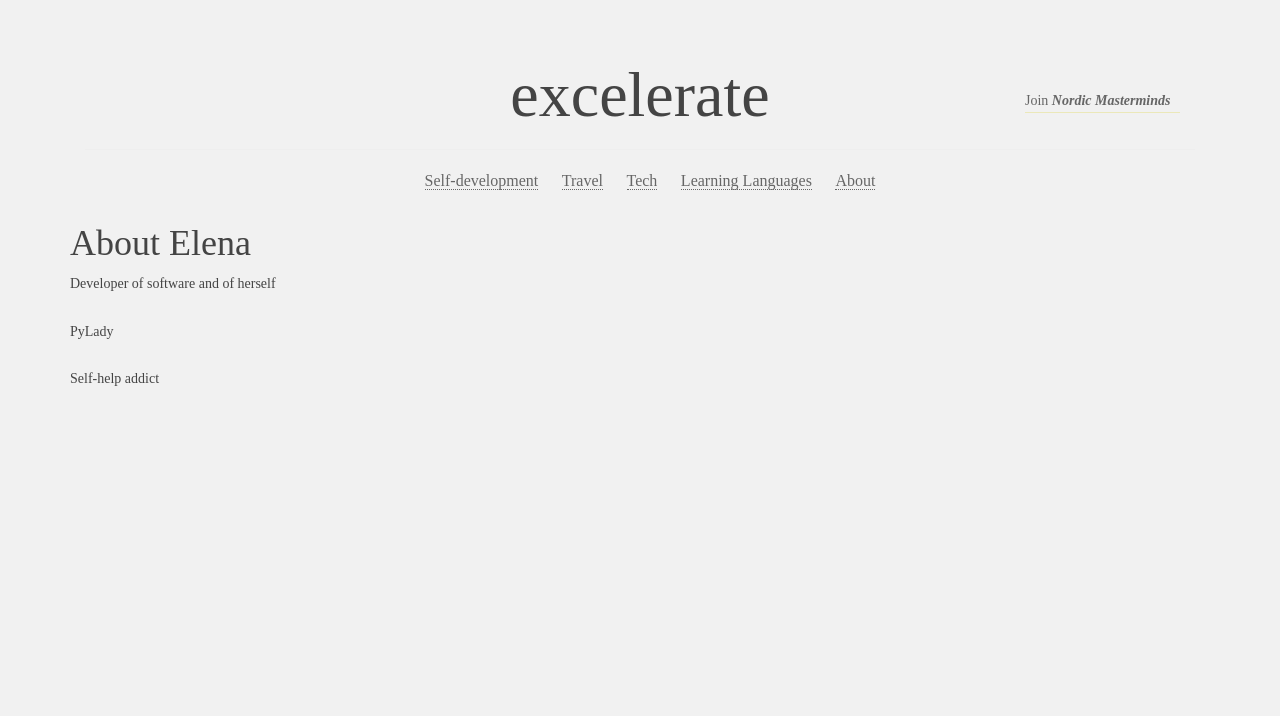
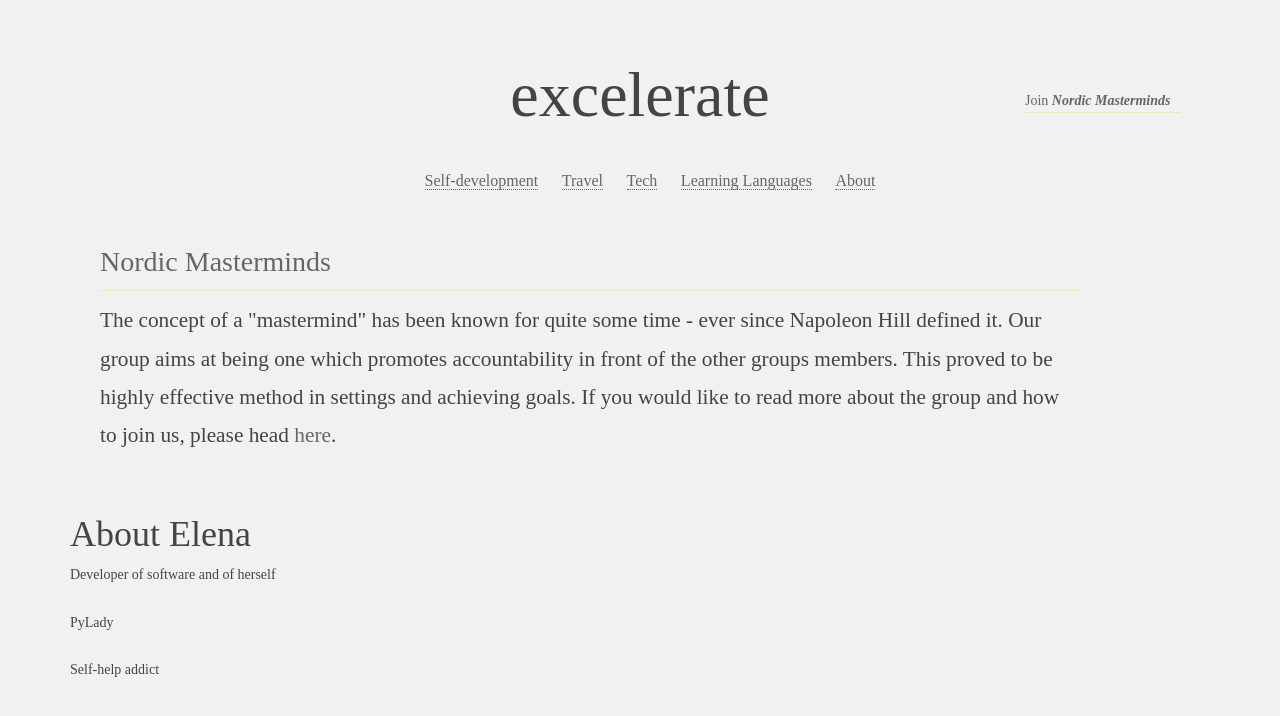
Before and after one commit to elenaoat/blog, a Django app: template personal/blogengine/templates/about.html in a window 1280 px wide. Shown: the top 716 px of the page. Run offline with Django 3.2, Linux system fonts and the light colour scheme; the template is opened without the code that fills it, so the values that code supplies are empty; parts of the project's set-up code (start-up, migrations or seed data) failed here and were passed over; some libraries are stand-ins or nearby versions.

Commit message:
add article about mastermind

```diff
--- a/personal/blogengine/templates/base.html
+++ b/personal/blogengine/templates/base.html
@@ -81,6 +81,11 @@
 		</div>
 
 		<div class="container">
+			<article class="teaser post">
+				<a href="/nordic-masterminds"><h2>Nordic Masterminds</h2></a>
+				The concept of a "mastermind" has been known for quite some time - ever since Napoleon Hill defined it. Our group aims at being one which promotes accountability in front of the other groups members. This proved to be highly effective method in settings and achieving goals.
+				If you would like to read more about the group and how to join us, please head <a href="/nordic-masterminds"> here</a>.
+			</article>
 			{% block content %}
 			{% endblock content %}
 		</div>
```
